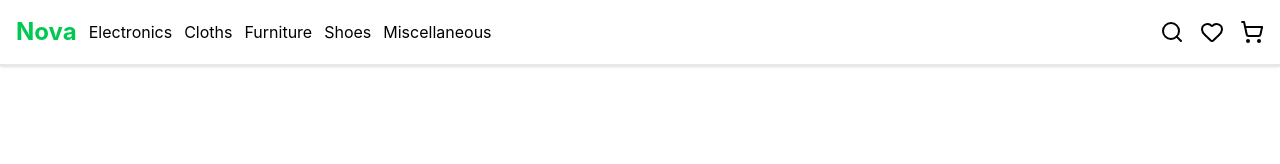
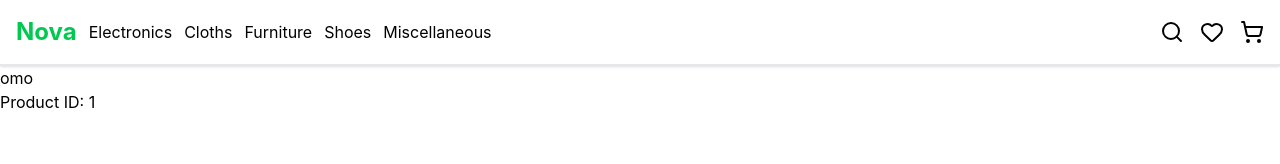
Before and after one commit to Vader-9/Nova-store, a React (Vite) app: page /Cart/1 in a window 1280 px wide. Shown: the top 164 px of the page. Built offline with nearby package versions, Linux system fonts and the light colour scheme; no server answers.

Commit message:
cart navigation done

```diff
--- a/src/App.jsx
+++ b/src/App.jsx
@@ -8,6 +8,7 @@ import Cloths from "./Componets/Cloths";
 import Furniture from "./Componets/Furniture";
 import Shoes from "./Componets/Shoes";
 import Miscellaneous from "./Componets/Miscellaneous";
+import Cart from "./Pages/Cart";
 //import Footer from "./Footer";
 import { useEffect, useState } from "react";
 
@@ -65,6 +66,7 @@ function App() {
         <Route path="Furniture" element={<Furniture />} />
         <Route path="Shoes" element={<Shoes />} />
         <Route path="Miscellaneous" element={<Miscellaneous />} />
+        <Route path="/Cart/:id" element={<Cart />} />
       </Routes>
 
     </BrowserRouter>
--- a/src/Componets/Nova.jsx
+++ b/src/Componets/Nova.jsx
@@ -1,11 +1,20 @@
-import { Heart, X, Settings, WifiOff,Search } from "lucide-react";
+import { Heart, X, Settings, WifiOff } from "lucide-react";
 import Footer from "../Footer";
+import { useNavigate } from "react-router-dom";
 import { useState, useEffect } from "react";
 
 
 function Nova({ products, likes, favourites, setFavourites, searchItem, setSearchItem }) {
   const [showChart, setShowChart] = useState(null);
   const [error, setError] = useState(false);
+
+  // to go to chart
+   const navigate = useNavigate();
+
+
+  const goToCart = () => {
+    navigate("/Cart/5");
+  }
 
   // search
   const [search, setSearch] = useState('')
@@ -106,11 +115,11 @@ function Nova({ products, likes, favourites, setFavourites, searchItem, setSearc
           </div>
 
           <div className="flex justify-center w-full">
-            <div className="grid gap-1 grid-cols-2 mb-10 w-full p-5 sm:grid-cols-2 md:grid-cols-4">
+            <div className="grid gap-1 grid-cols-2 mb-10 w-full p-5 sm:grid-cols-2 md:gap-2 md:grid-cols-4">
               {electro.map((item) => (
                 <div
                   key={item.id}
-                  className=" md:p-1 md:m-1 text-center p-2  transition-all duration-300 hover:scale-105 hover:border-2 hover:border-gray-700 rounded-3xl"
+                  className=" md:p-1 md:m-1 text-center p-2  transition-all duration-300 hover:scale-105  rounded-3xl"
                 >
                   <div className="relative w-full h-[300px] sm:h-[250px] md:h-[350px] lg:h-[300px] xl:h-[350px]">
 
@@ -143,7 +152,7 @@ function Nova({ products, likes, favourites, setFavourites, searchItem, setSearc
                       <p className="text-sm">${item.price}</p>
 
                       {showChart === item.id && (
-                        <button className="bg-green-500 text-white w-full mt-2 p-2 rounded-xl">
+                        <button className="bg-green-500 text-white w-full mt-2 p-2 rounded-xl" onClick={goToCart}>
                           Add to cart
                         </button>
                       )}
@@ -165,7 +174,7 @@ function Nova({ products, likes, favourites, setFavourites, searchItem, setSearc
                   favourites.map((favourite) => (
                     <div
                       key={favourite.id}
-                      className="text-center p-2 md:p-1 md:m-1 transition-all duration-300 hover:scale-105 hover:border-2 hover:border-gray-700 rounded-3xl"
+                      className="text-center p-2 md:p-1 md:m-1 transition-all duration-300 hover:scale-105  rounded-3xl"
                     >
                       <div className="relative w-full h-[300px] sm:h-[250px] md:h-[350px] lg:h-[300px] xl:h-[350px]">
                         <img
--- /dev/null
+++ b/src/Pages/Cart.jsx
@@ -0,0 +1,16 @@
+import { useParams } from "react-router-dom";
+
+
+function Cart(){
+
+    const { id } = useParams();
+
+    return(
+        <div>
+            <p>omo</p>
+             <h1>Product ID: {id}</h1>
+        </div>
+    )
+}
+
+export default Cart
```
